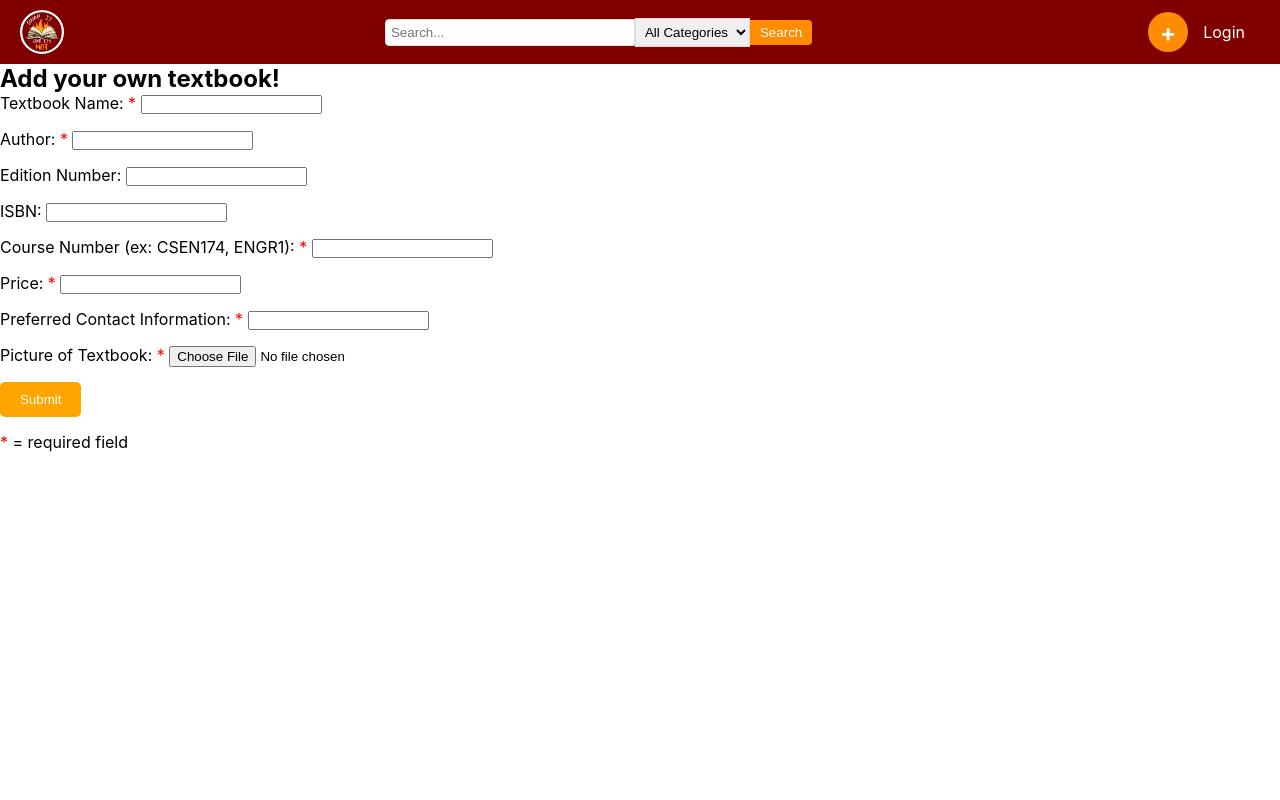
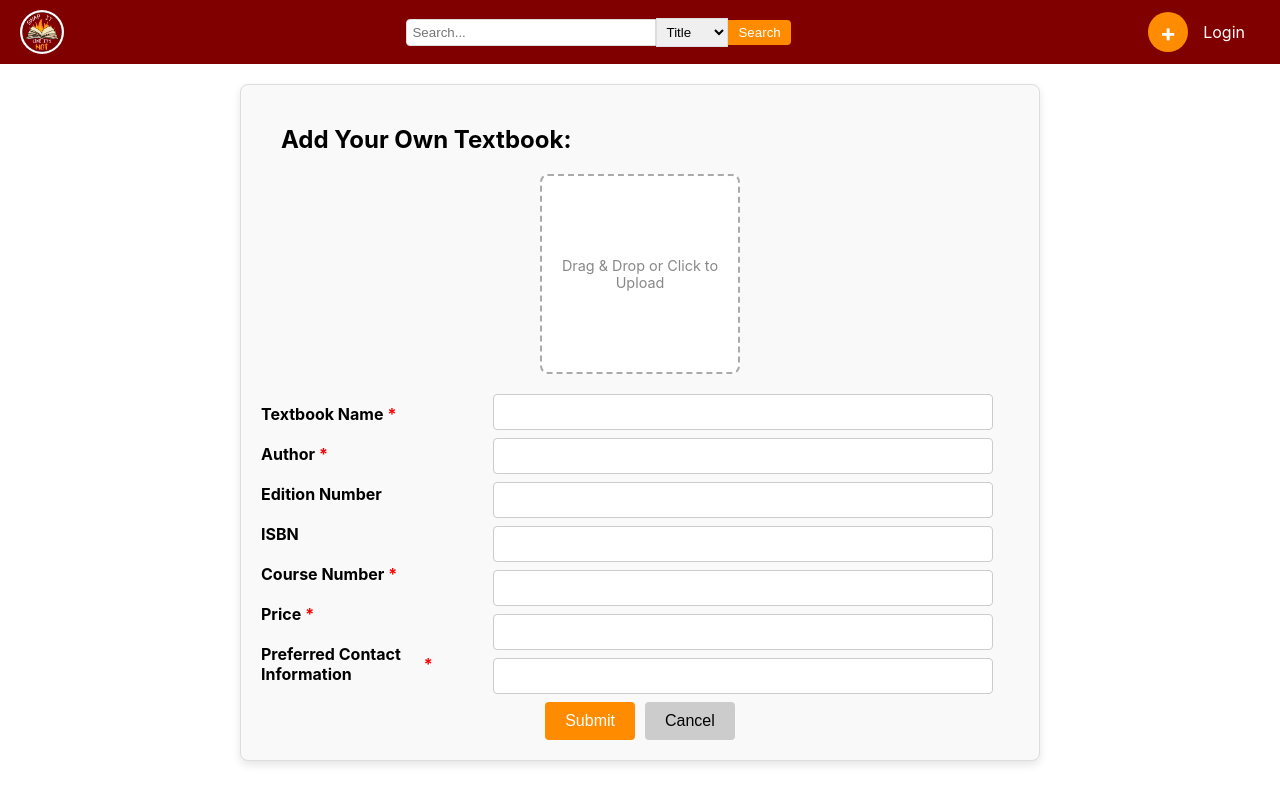
Before and after one commit to jasonserran0519/Swap-It-Like-It-s-Hot, a React (Create React App) app in the folder frontend/myapp/: page /add-book in a window 1280 px wide. Built offline with nearby package versions, Linux system fonts and the light colour scheme.

Commit message:
Add book form styling

```diff
--- a/frontend/myapp/src/components/Navbar/Navbar.js
+++ b/frontend/myapp/src/components/Navbar/Navbar.js
@@ -42,8 +42,7 @@ function Navbar() {
             className="search-input"
           />
           <select value={category} onChange={handleCategoryChange} className="category-select">
-            <option value="">All Categories</option>
-            <option value="title">Title</option>
+            <option value="">Title</option>
             <option value="author">Author</option>
             <option value="isbn">ISBN</option>
             {/* Add more categories as needed */}
--- a/frontend/myapp/src/pages/AddBook.css
+++ b/frontend/myapp/src/pages/AddBook.css
@@ -0,0 +1,152 @@
+/* Adjust container styles */
+.add-book-container {
+    max-width: 800px;
+    margin: 20px auto;
+    padding: 20px;
+    background-color: #f9f9f9;
+    border: 1px solid #ddd;
+    border-radius: 8px;
+    box-shadow: 0px 4px 8px rgba(0, 0, 0, 0.1);
+}
+
+/* Form layout */
+.add-book-container form {
+    display: flex;
+    flex-direction: column;
+}
+
+.add-book-container h2 {
+    margin: 20px;
+}
+
+/* Upload area styling */
+.upload-area-container {
+    display: flex;
+    gap: 10px;
+    justify-content: center;
+}
+
+.upload-area {
+    width: 200px;
+    height: 200px;
+    border: 2px dashed #aaa;
+    border-radius: 8px;
+    display: flex;
+    align-items: center;
+    justify-content: center;
+    text-align: center;
+    font-size: 0.9rem;
+    color: #888;
+    cursor: pointer;
+    background-color: #fff;
+    margin-bottom: 20px;
+    position: relative;
+}
+
+.upload-area.drag-over {
+    border-color: darkorange;
+}
+
+.upload-area img {
+    width: 100%;
+    height: 100%;
+    object-fit: cover;
+    border-radius: 8px;
+}
+
+.upload-area input[type="file"] {
+    display: none;
+}
+
+/* Flex container for the labels and inputs */
+.fields-container {
+    display: flex;
+    gap: 60px;
+    flex-grow: 2;
+}
+
+.fields-names-container,
+.fields-forms-container {
+    display: flex;
+    flex-direction: column;
+}
+
+/* Label styling with required star next to label text */
+.fields-names-container p {
+    font-weight: bold;
+    margin: 10px 0;
+    display: flex;
+    align-items: center;
+    text-align: left;
+}
+
+.required-star {
+    color: red;
+    font-weight: bold;
+    margin-left: 4px;
+}
+
+.fields-forms-container {
+    width: 100%;
+}
+
+/* Input field styling */
+.fields-forms-container input[type="text"],
+.fields-forms-container input[type="number"] {
+    width: 100%;
+    max-width: 500px;
+    padding: 8px;
+    margin-bottom: 8px;
+    border: 1px solid #ccc;
+    border-radius: 4px;
+    font-size: 1rem;
+}
+
+.trash-can {
+    position: absolute;
+    bottom: 8px;
+    right: 8px;
+    background-color: rgba(255, 255, 255, 0.8);
+    border-radius: 50%;
+    padding: 5px;
+    cursor: pointer;
+    display: none;
+}
+
+.upload-area:hover .trash-can {
+    display: block;
+}
+
+/* Button alignment */
+.form-buttons {
+    display: flex;
+    justify-content: center;
+    gap: 10px;
+    align-self: center;
+}
+
+.form-submit, .form-cancel {
+    padding: 10px 20px;
+    font-size: 1rem;
+    border: none;
+    border-radius: 4px;
+    cursor: pointer;
+}
+
+.form-submit {
+    background-color: darkorange;
+    color: white;
+}
+
+.form-submit:hover {
+    background-color: darkgoldenrod;
+}
+
+.form-cancel {
+    background-color: #ccc;
+    color: black;
+}
+
+.form-cancel:hover {
+    background-color: #999;
+}
--- a/frontend/myapp/src/pages/AddBook.js
+++ b/frontend/myapp/src/pages/AddBook.js
@@ -1,8 +1,7 @@
-import React, { useEffect, useState } from 'react';
-import { useParams } from 'react-router-dom';
+import React, { useState } from 'react';
+import './AddBook.css';
 
 function AddBook() {
-    // State to hold form data
     const [formData, setFormData] = useState({
         name: '',
         author: '',
@@ -11,29 +10,42 @@ function AddBook() {
         course_num: '',
         price: '',
         contact: '',
-        pic: null
     });
+    const [uploadedImages, setUploadedImages] = useState([]); // Array to hold image files
 
-    const RequiredStar = () => <span style={{ color: 'red' }}> *</span>;
+    const RequiredStar = () => <span className="required-star">*</span>;
 
-    // Handler for input changes
-    const handleChange = (e) => {
-        const { name, value, type, files } = e.target;
-        if (type === 'file') {
-            setFormData({ ...formData, [name]: files[0] });
-        } else {
-            setFormData({ ...formData, [name]: value });
+    // Handle image upload by either clicking or dragging
+    const handleImageChange = (e) => {
+        const file = e.target.files[0];
+        if (file && uploadedImages.length < 3) {
+            setUploadedImages((prev) => [...prev, { file, preview: URL.createObjectURL(file) }]);
         }
     };
 
-    // Submit handler
+    // Handle image delete
+    const handleDeleteImage = (index) => {
+        const updatedImages = [...uploadedImages];
+        updatedImages.splice(index, 1);
+        setUploadedImages(updatedImages);
+    };
+
+    // Handle drag-and-drop image upload
+    const handleDrop = (e) => {
+        e.preventDefault();
+        const file = e.dataTransfer.files[0];
+        if (file && uploadedImages.length < 3) {
+            setUploadedImages((prev) => [...prev, { file, preview: URL.createObjectURL(file) }]);
+        }
+    };
+
     const handleSubmit = async (e) => {
         e.preventDefault();
-
         const data = new FormData();
-        Object.keys(formData).forEach((key) => {
-            data.append(key, formData[key]);
-        });
+        // Append form fields
+        Object.keys(formData).forEach((key) => data.append(key, formData[key]));
+        // Append images
+        uploadedImages.forEach(({ file }, index) => data.append(`pic${index + 1}`, file));
 
         try {
             const response = await fetch('http://localhost:5000/added-book', {
@@ -42,7 +54,6 @@ function AddBook() {
             });
 
             if (response.ok) {
-                // Redirect to the submitted page after successful submission
                 window.location.href = '/submitted.html';
             } else {
                 const result = await response.json();
@@ -54,20 +65,65 @@ function AddBook() {
         }
     };
 
-    return(
-        <form onSubmit={handleSubmit} encType="multipart/form-data">
-            <h2> Add your own textbook! </h2>
-            <p>Textbook Name:<RequiredStar/> <input type="text" name="name" value={formData.name} onChange={handleChange} required /></p>
-            <p>Author:<RequiredStar/> <input type="text" name="author" value={formData.author} onChange={handleChange} required /></p>
-            <p>Edition Number: <input type="number" name="version" value={formData.version} onChange={handleChange}/></p>
-            <p>ISBN: <input type="number" name="isbn" value={formData.isbn} onChange={handleChange}/></p>
-            <p>Course Number (ex: CSEN174, ENGR1):<RequiredStar/> <input type="text" name="course_num" value={formData.course_num} onChange={handleChange} required /></p>
-            <p>Price:<RequiredStar/> <input type="number" name="price" value={formData.price} onChange={handleChange} required /></p>
-            <p>Preferred Contact Information:<RequiredStar/> <input type="text" name="contact" value={formData.contact} onChange={handleChange} required /></p>
-            <p>Picture of Textbook:<RequiredStar/> <input type="file" name="pic" accept="image/*" onChange={handleChange} required /></p>
-            <p><button type="submit">Submit</button></p>
-            <p><RequiredStar/> = required field</p>
-        </form>
+    return (
+        <div className="add-book-container">
+            <form onSubmit={handleSubmit} encType="multipart/form-data">
+                <h2>Add Your Own Textbook:</h2>
+                <div className="upload-area-container">
+                    {uploadedImages.map((image, index) => (
+                        <div key={index} className="upload-area">
+                            <img src={image.preview} alt={`Preview ${index + 1}`} />
+                            <div className="trash-can" onClick={() => handleDeleteImage(index)}>
+                                🗑️
+                            </div>
+                        </div>
+                    ))}
+                    {uploadedImages.length < 3 && (
+                        <div
+                            className="upload-area"
+                            onClick={() => document.getElementById('pic').click()}
+                            onDragOver={(e) => e.preventDefault()}
+                            onDrop={handleDrop}
+                        >
+                            <label>Drag & Drop or Click to Upload</label>
+                            <input
+                                type="file"
+                                accept="image/*"
+                                id="pic"
+                                style={{ display: 'none' }}
+                                onChange={handleImageChange}
+                            />
+                        </div>
+                    )}
+                </div>
+
+                <div className="fields-container">
+                    <div className="fields-names-container">
+                        <p>Textbook Name<RequiredStar /></p>
+                        <p>Author<RequiredStar /></p>
+                        <p>Edition Number</p>
+                        <p>ISBN</p>
+                        <p>Course Number<RequiredStar /></p>
+                        <p>Price<RequiredStar /></p>
+                        <p>Preferred Contact Information<RequiredStar /></p>
+                    </div>
+                    <div className="fields-forms-container">
+                        <input type="text" name="name" value={formData.name} onChange={(e) => setFormData({...formData, name: e.target.value})} required />
+                        <input type="text" name="author" value={formData.author} onChange={(e) => setFormData({...formData, author: e.target.value})} required />
+                        <input type="number" name="version" value={formData.version} onChange={(e) => setFormData({...formData, version: e.target.value})} />
+                        <input type="number" name="isbn" value={formData.isbn} onChange={(e) => setFormData({...formData, isbn: e.target.value})} />
+                        <input type="text" name="course_num" value={formData.course_num} onChange={(e) => setFormData({...formData, course_num: e.target.value})} required />
+                        <input type="number" name="price" value={formData.price} onChange={(e) => setFormData({...formData, price: e.target.value})} required />
+                        <input type="text" name="contact" value={formData.contact} onChange={(e) => setFormData({...formData, contact: e.target.value})} required />
+                    </div>
+                </div>
+
+                <div className="form-buttons">
+                    <button type="submit" className="form-submit">Submit</button>
+                    <button type="button" className="form-cancel" onClick={() => window.location.href = '/'}>Cancel</button>
+                </div>
+            </form>
+        </div>
     );
 }
 
--- a/frontend/myapp/src/pages/BookDetail.css
+++ b/frontend/myapp/src/pages/BookDetail.css
@@ -41,11 +41,11 @@
     font-size: 1rem;
     border-radius: 5px;
     cursor: pointer;
-    background-color: #45a049;
+    background-color: darkorange;
     color: white;
     border: none;
   }
 
   .book-detail-info button:hover {
-    background-color: #368036;
+    background-color: darkgoldenrod;
   }
```
